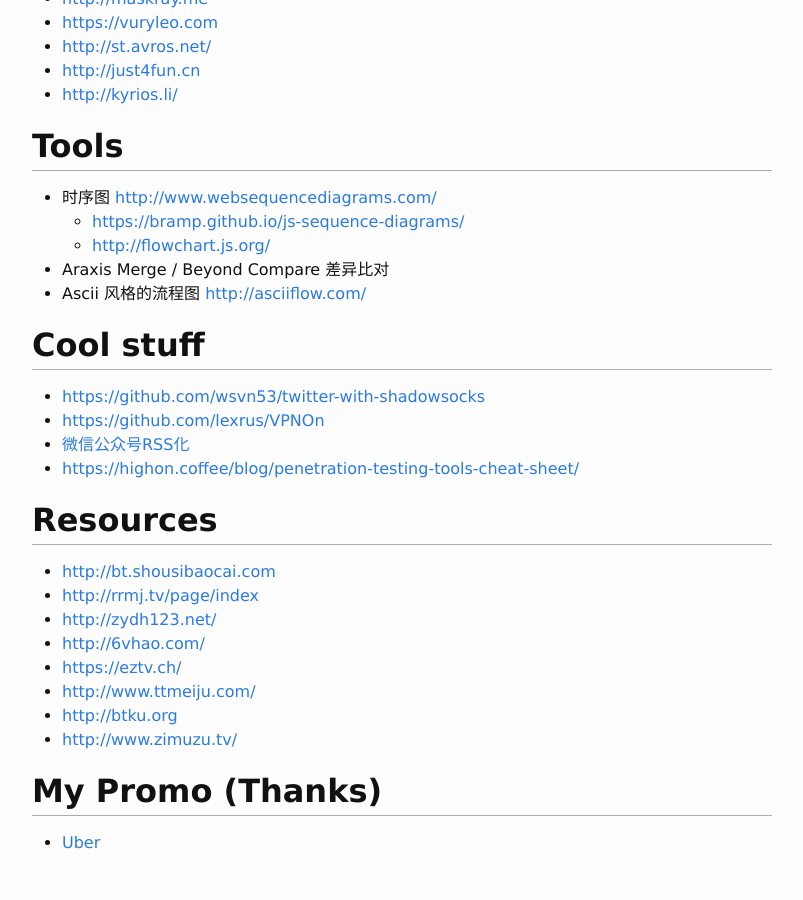
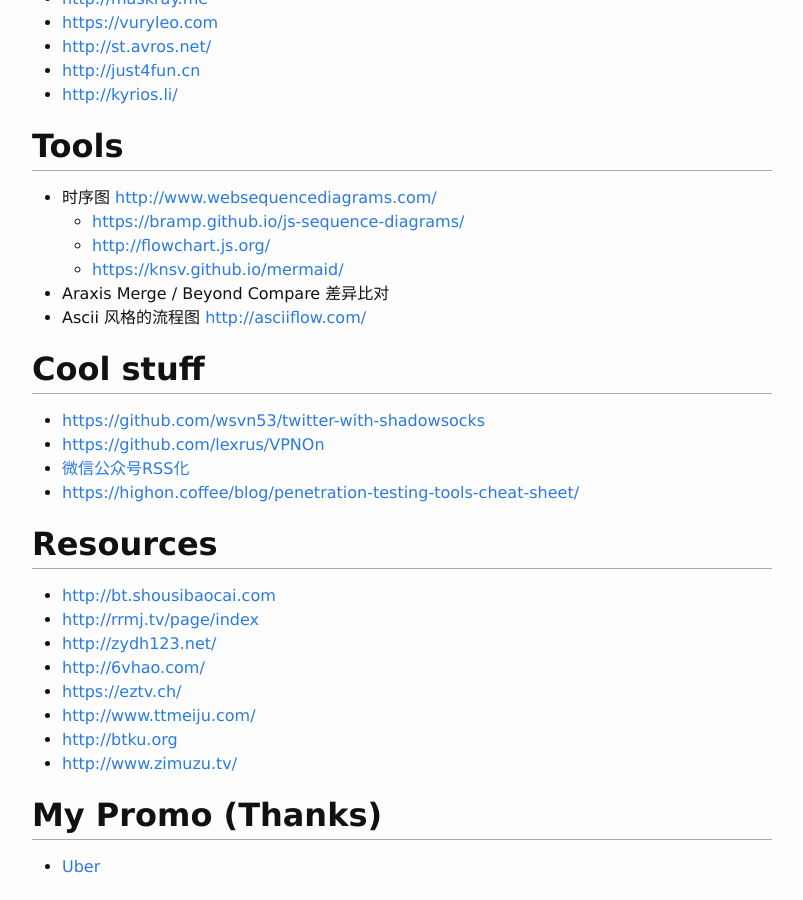
Before and after one commit to scateu/scateu.github.io, a Jekyll site: the page built from _pages/links.md, in a window 1280 px wide and 900 px high, scrolled down 831 px. Shown: the whole window, without its empty margins (238-1041 px from the left). Built offline with Jekyll 4.4.1, drawn with Linux system fonts in a browser that asks for light colours; comment, search, counter and statistics services are not loaded.

Commit message:
Sun Jan  8 01:11:38 CST 2017

```diff
--- a/_pages/links.md
+++ b/_pages/links.md
@@ -38,6 +38,7 @@
  - 时序图 <http://www.websequencediagrams.com/>
     - <https://bramp.github.io/js-sequence-diagrams/>
     - <http://flowchart.js.org/>
+    - <https://knsv.github.io/mermaid/>
  - Araxis Merge / Beyond Compare 差异比对
  - Ascii 风格的流程图 <http://asciiflow.com/>
 
```
Also changed, not shown: 1 other file.
